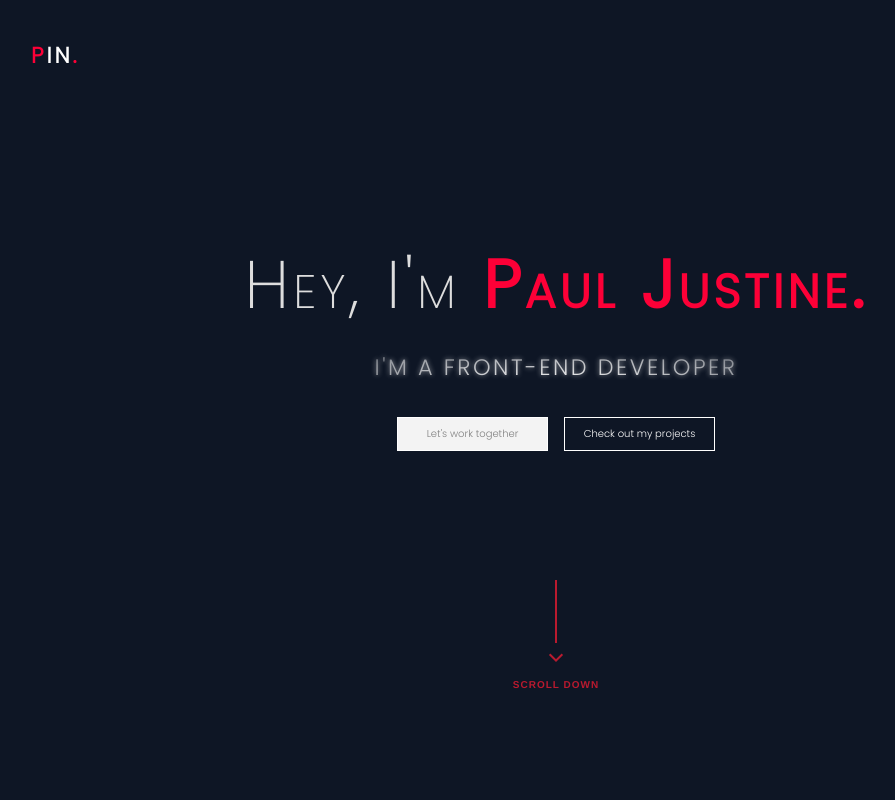
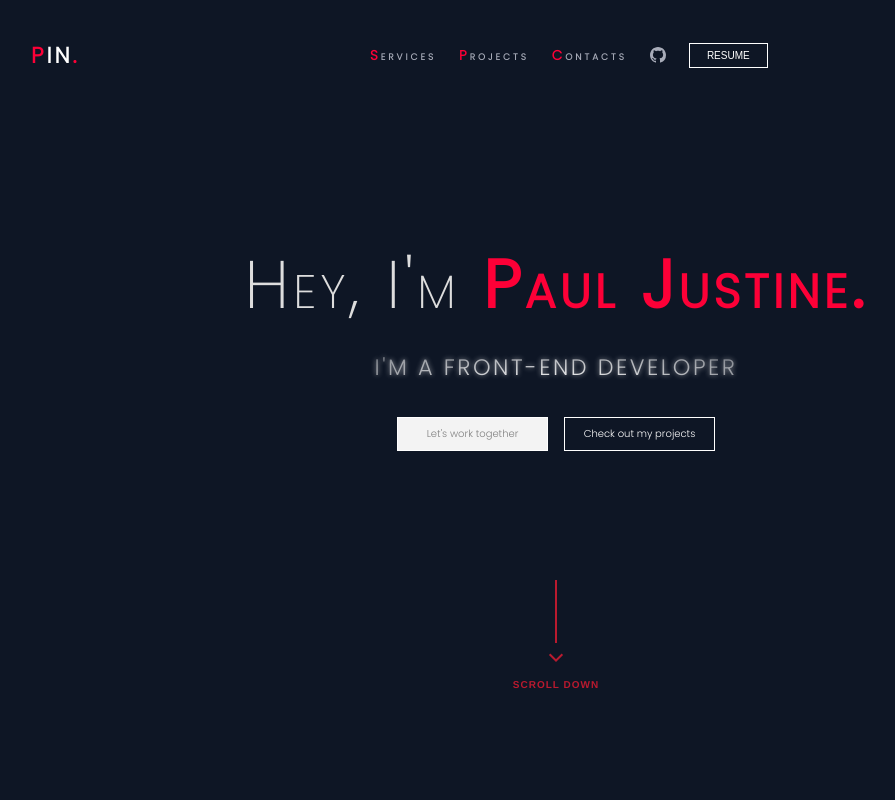
Before and after one commit to PaulPintang/Portfolio, a React (Create React App) app: page / in a window 1280 px wide. Shown: the top 800 px of the page, without its empty margins (84-979 px from the left). Built offline with nearby package versions, Linux system fonts and the light colour scheme.

Commit message:
style: custom scrollbar

```diff
--- a/public/index.html
+++ b/public/index.html
@@ -12,15 +12,6 @@
       crossorigin="anonymous"
       referrerpolicy="no-referrer"
     />
-    <style>
-      #scrollbar::-webkit-scrollbar {
-        width: 6px;
-      }
-      #scrollbar::-webkit-scrollbar-thumb {
-        background-color: #2a3448;
-        border-radius: 10px;
-      }
-    </style>
     <title>Paul Justine Pintang</title>
   </head>
   <body id="scrollbar">
--- a/src/components/Nav/index.jsx
+++ b/src/components/Nav/index.jsx
@@ -28,7 +28,7 @@ const Nav = () => {
             </h1>
           </a>
         </Logo>
-        {/* <Links>
+        <Links nav>
           <li>
             <a href="#services">
               <Span>S</Span>
@@ -57,7 +57,7 @@ const Nav = () => {
               <Button>RESUME</Button>
             </a>
           </li>
-        </Links> */}
+        </Links>
         <ToggleNav>
           <div>
             <span></span>
--- a/src/components/styles/GlobalStyles.js
+++ b/src/components/styles/GlobalStyles.js
@@ -2,7 +2,13 @@ import { createGlobalStyle } from "styled-components";
 
 const GlobalStyles = createGlobalStyle`
 @import url("https://fonts.googleapis.com/css2?family=Poppins:wght@200;300&display=swap");
-
+ #scrollbar::-webkit-scrollbar {
+  width: 6px;
+}
+#scrollbar::-webkit-scrollbar-thumb {
+  background-color: #2a3448;
+  border-radius: 10px;
+}
 h2 {
   text-align: center;
   font-size: 30px;
--- a/src/components/styles/Reusable.styled.js
+++ b/src/components/styles/Reusable.styled.js
@@ -25,8 +25,8 @@ export const Flex = styled.div`
   padding: ${({ contain }) => (contain ? "0 25px" : "0")};
 
   @media (max-width: 768px) {
-    flex-direction: ${({ right, left, center }) =>
-      right || left ? "auto" : center ? "row" : "column"};
+    flex-direction: ${({ right, left, center, contain }) =>
+      right || left ? "auto" : center || contain ? "row" : "column"};
   }
 `;
 
@@ -69,6 +69,10 @@ export const Links = styled.ul`
         margin-top: 6px;
       }
     }
+  }
+
+  @media (max-width: 768px) {
+    display: ${({ nav }) => nav && "none"};
   }
 `;
 
```
